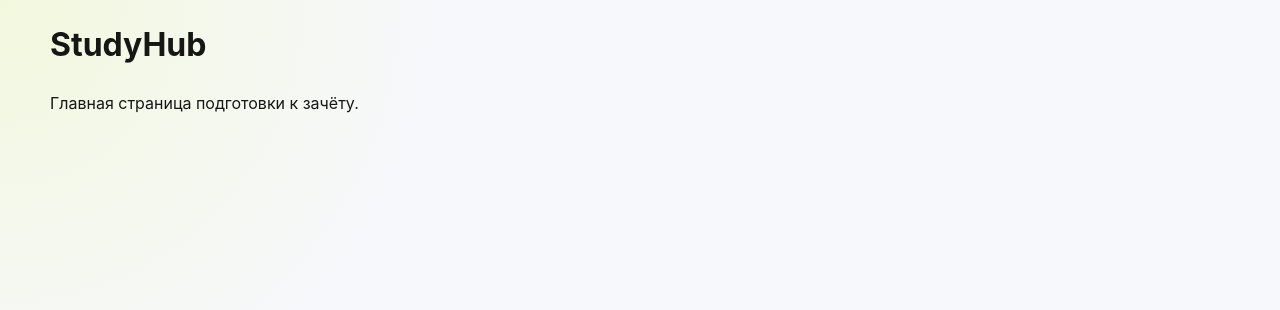
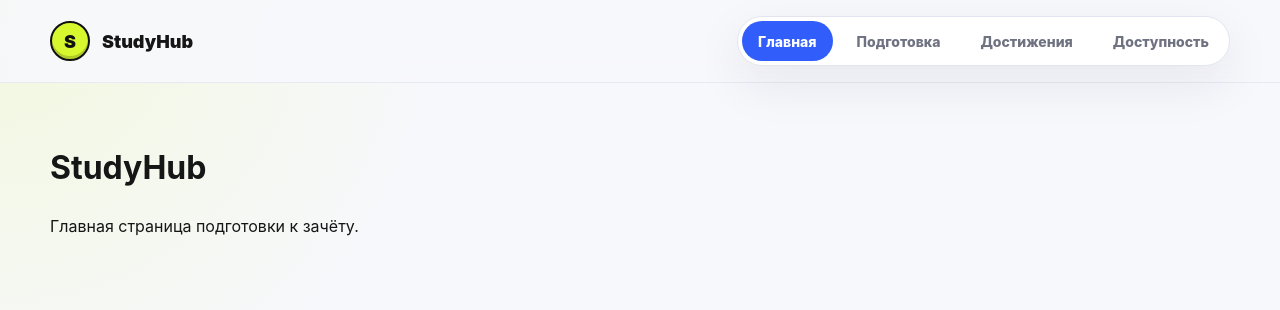
Before and after one commit to VremeniNet/StudyHub, a React (Vite) app: page / in a window 1280 px wide. Shown: the top 310 px of the page. Built offline with nearby package versions, Linux system fonts and the light colour scheme.

Commit message:
feat: add app layout and navigation

```diff
--- a/src/app/router.tsx
+++ b/src/app/router.tsx
@@ -1,4 +1,5 @@
 import { createBrowserRouter } from 'react-router-dom'
+import { Layout } from '../components/Layout/Layout'
 import { AchievementsPage } from '../pages/AchievementsPage/AchievementsPage'
 import { DashboardPage } from '../pages/DashboardPage/DashboardPage'
 import { SettingsPage } from '../pages/SettingsPage/SettingsPage'
@@ -8,22 +9,28 @@ import { TopicPage } from '../pages/TopicPage/TopicPage'
 export const router = createBrowserRouter([
 	{
 		path: '/',
+		element: <Layout />,
+		children: [
+			{
+				index: true,
 				element: <DashboardPage />,
 			},
 			{
-		path: '/subjects/:subjectId',
+				path: 'subjects/:subjectId',
 				element: <SubjectPage />,
 			},
 			{
-		path: '/subjects/:subjectId/topics/:topicId',
+				path: 'subjects/:subjectId/topics/:topicId',
 				element: <TopicPage />,
 			},
 			{
-		path: '/achievements',
+				path: 'achievements',
 				element: <AchievementsPage />,
 			},
 			{
-		path: '/settings',
+				path: 'settings',
 				element: <SettingsPage />,
 			},
+		],
+	},
 ])
--- /dev/null
+++ b/src/components/Layout/Layout.module.css
@@ -0,0 +1,106 @@
+.app {
+	min-height: 100vh;
+	padding-bottom: var(--space-10);
+}
+
+.header {
+	position: sticky;
+	top: 0;
+	z-index: 10;
+	padding: var(--space-4) 0;
+	background: rgb(247 248 252 / 0.88);
+	border-bottom: 1px solid rgb(226 229 239 / 0.7);
+	backdrop-filter: blur(16px);
+}
+
+.headerInner {
+	display: flex;
+	align-items: center;
+	justify-content: space-between;
+	gap: var(--space-6);
+}
+
+.logo {
+	display: inline-flex;
+	align-items: center;
+	gap: var(--space-3);
+	font-size: var(--font-size-lg);
+	font-weight: 900;
+	color: var(--color-text);
+	text-decoration: none;
+}
+
+.logoMark {
+	display: inline-grid;
+	width: 2.5rem;
+	height: 2.5rem;
+	place-items: center;
+	color: #111111;
+	background: var(--color-accent);
+	border: 2px solid #111111;
+	border-radius: 50%;
+	box-shadow: inset 0 -3px 0 rgb(0 0 0 / 0.18);
+}
+
+.navigation {
+	display: flex;
+	align-items: center;
+	gap: var(--space-2);
+	padding: var(--space-1);
+	background: var(--color-surface);
+	border: 1px solid var(--color-border);
+	border-radius: var(--radius-pill);
+	box-shadow: var(--shadow-card);
+}
+
+.navLink {
+	display: inline-flex;
+	align-items: center;
+	min-height: 2.5rem;
+	padding: 0 var(--space-4);
+	font-size: var(--font-size-sm);
+	font-weight: 800;
+	color: var(--color-text-muted);
+	text-decoration: none;
+	border-radius: var(--radius-pill);
+	transition:
+		color var(--transition-fast),
+		background var(--transition-fast),
+		transform var(--transition-fast);
+}
+
+.navLink:hover {
+	color: var(--color-text);
+	background: var(--color-surface-muted);
+}
+
+.navLinkActive {
+	color: #ffffff;
+	background: var(--color-primary);
+}
+
+.navLinkActive:hover {
+	color: #ffffff;
+	background: var(--color-primary-hover);
+}
+
+@media (max-width: 760px) {
+	.header {
+		position: static;
+	}
+
+	.headerInner {
+		align-items: flex-start;
+		flex-direction: column;
+	}
+
+	.navigation {
+		width: 100%;
+		overflow-x: auto;
+		border-radius: var(--radius-lg);
+	}
+
+	.navLink {
+		flex: 0 0 auto;
+	}
+}
--- /dev/null
+++ b/src/components/Layout/Layout.tsx
@@ -0,0 +1,65 @@
+import { NavLink, Outlet } from 'react-router-dom'
+import clsx from 'clsx'
+import styles from './Layout.module.css'
+
+const navItems = [
+	{
+		to: '/',
+		label: 'Главная',
+		end: true,
+	},
+	{
+		to: '/subjects/ui-ux',
+		label: 'Подготовка',
+	},
+	{
+		to: '/achievements',
+		label: 'Достижения',
+	},
+	{
+		to: '/settings',
+		label: 'Доступность',
+	},
+]
+
+export function Layout() {
+	return (
+		<div className={styles.app}>
+			<a className='skip-link' href='#main-content'>
+				Перейти к основному содержимому
+			</a>
+
+			<header className={styles.header}>
+				<div className={clsx('page-shell', styles.headerInner)}>
+					<NavLink
+						className={styles.logo}
+						to='/'
+						aria-label='StudyHub, перейти на главную'
+					>
+						<span className={styles.logoMark} aria-hidden='true'>
+							S
+						</span>
+						<span>StudyHub</span>
+					</NavLink>
+
+					<nav className={styles.navigation} aria-label='Основная навигация'>
+						{navItems.map(item => (
+							<NavLink
+								key={item.to}
+								to={item.to}
+								end={item.end}
+								className={({ isActive }) =>
+									clsx(styles.navLink, isActive && styles.navLinkActive)
+								}
+							>
+								{item.label}
+							</NavLink>
+						))}
+					</nav>
+				</div>
+			</header>
+
+			<Outlet />
+		</div>
+	)
+}
--- a/src/pages/AchievementsPage/AchievementsPage.tsx
+++ b/src/pages/AchievementsPage/AchievementsPage.tsx
@@ -2,7 +2,7 @@ import { Link } from 'react-router-dom'
 
 export function AchievementsPage() {
 	return (
-		<main id='main-content' className='page-shell'>
+		<main id='main-content' className='page-shell page-section'>
 			<h1>Достижения</h1>
 			<p>Здесь будут отображаться полученные достижения пользователя.</p>
 
--- a/src/pages/DashboardPage/DashboardPage.tsx
+++ b/src/pages/DashboardPage/DashboardPage.tsx
@@ -1,6 +1,6 @@
 export function DashboardPage() {
 	return (
-		<main id='main-content' className='page-shell'>
+		<main id='main-content' className='page-shell page-section'>
 			<h1>StudyHub</h1>
 			<p>Главная страница подготовки к зачёту.</p>
 		</main>
--- a/src/pages/SettingsPage/SettingsPage.tsx
+++ b/src/pages/SettingsPage/SettingsPage.tsx
@@ -2,7 +2,7 @@ import { Link } from 'react-router-dom'
 
 export function SettingsPage() {
 	return (
-		<main id='main-content' className='page-shell'>
+		<main id='main-content' className='page-shell page-section'>
 			<h1>Настройки доступности</h1>
 			<p>
 				Здесь будут переключатели высокого контраста, крупного текста и
--- a/src/pages/SubjectPage/SubjectPage.tsx
+++ b/src/pages/SubjectPage/SubjectPage.tsx
@@ -2,7 +2,7 @@ import { Link } from 'react-router-dom'
 
 export function SubjectPage() {
 	return (
-		<main id='main-content' className='page-shell'>
+		<main id='main-content' className='page-shell page-section'>
 			<h1>UI/UX Design</h1>
 			<p>Страница предмета с планом подготовки.</p>
 
--- a/src/pages/TopicPage/TopicPage.tsx
+++ b/src/pages/TopicPage/TopicPage.tsx
@@ -2,7 +2,7 @@ import { Link } from 'react-router-dom'
 
 export function TopicPage() {
 	return (
-		<main id='main-content' className='page-shell'>
+		<main id='main-content' className='page-shell page-section'>
 			<h1>Тема подготовки</h1>
 			<p>Страница учебной темы с материалом и чеклистом.</p>
 
--- a/src/styles/global.css
+++ b/src/styles/global.css
@@ -223,3 +223,7 @@ svg {
 	color: var(--color-primary);
 	background: var(--color-primary-soft);
 }
+
+.page-section {
+	padding-top: var(--space-10);
+}
```
Also changed, not shown: 1 other file (tests, documents, lock files or other folders). Lines whose indentation alone changed are shown as unchanged.
